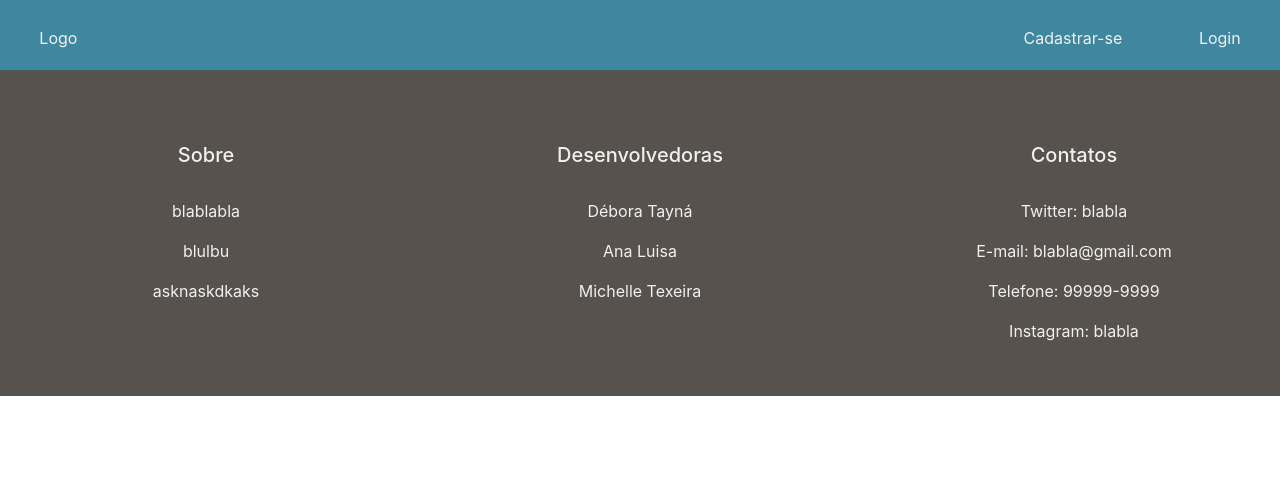
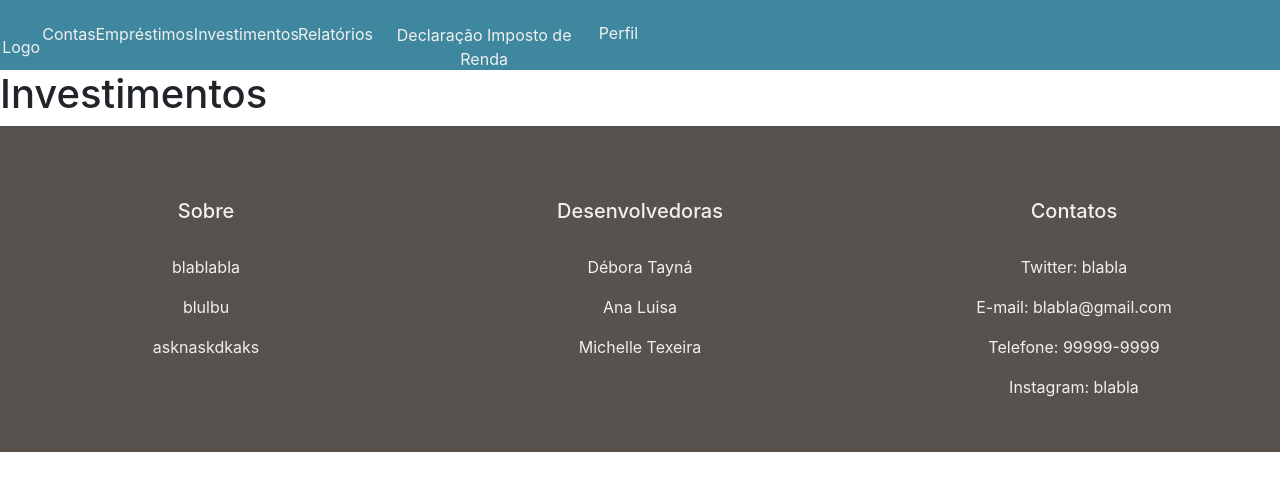
Before and after one commit to dtayna/FrontFinancas, a React (Create React App) app: page /investimentos in a window 1280 px wide. Shown: the top 490 px of the page. Built offline with nearby package versions, Linux system fonts and the light colour scheme.

Commit message:
inicio parte interna

```diff
--- a/public/index.html
+++ b/public/index.html
@@ -3,6 +3,9 @@
   <head>
     <meta charset="utf-8" />
     <link rel="icon" href="%PUBLIC_URL%/favicon.ico" />
+    <script src="https://code.jquery.com/jquery-3.3.1.slim.min.js" integrity="sha384-q8i/X+965DzO0rT7abK41JStQIAqVgRVzpbzo5smXKp4YfRvH+8abtTE1Pi6jizo" crossorigin="anonymous"></script>
+<script src="https://cdn.jsdelivr.net/npm/popper.js@1.14.7/dist/umd/popper.min.js" integrity="sha384-UO2eT0CpHqdSJQ6hJty5KVphtPhzWj9WO1clHTMGa3JDZwrnQq4sF86dIHNDz0W1" crossorigin="anonymous"></script>
+<script src="https://cdn.jsdelivr.net/npm/bootstrap@4.3.1/dist/js/bootstrap.min.js" integrity="sha384-JjSmVgyd0p3pXB1rRibZUAYoIIy6OrQ6VrjIEaFf/nJGzIxFDsf4x0xIM+B07jRM" crossorigin="anonymous"></script>
     <!-- CSS only -->
     <link href="https://cdn.jsdelivr.net/npm/bootstrap@5.2.2/dist/css/bootstrap.min.css" rel="stylesheet" integrity="sha384-Zenh87qX5JnK2Jl0vWa8Ck2rdkQ2Bzep5IDxbcnCeuOxjzrPF/et3URy9Bv1WTRi" crossorigin="anonymous">
     <meta name="viewport" content="width=device-width, initial-scale=1" />
--- a/src/App.js
+++ b/src/App.js
@@ -1,15 +1,13 @@
 import logo from './logo.svg';
 import './App.css';
 import './styles/Geral.css'
-import { PaginaSobre } from './components/PaginaSobre';
-import { PaginaLogin } from './components/PaginaLogin';
-import { PaginaCadastro} from './components/PaginaCadastro';
 import { PaginaExterna} from './components/PaginaExterna';
+import { PaginaInterna} from './components/PaginaInterna';
 import { MenuExterno } from "./components/MenuExterno";
 
 function App() {
   return (
-    <PaginaExterna/>
+    <PaginaInterna/>
   );
 }
 
--- a/src/components/MenuInterno.js
+++ b/src/components/MenuInterno.js
@@ -1,6 +1,8 @@
 import React, { ReactNode, useState } from "react";
 import { isDOMComponent } from "react-dom/test-utils";
 import { useForm } from "react-hook-form";
+import { PaginaPrincipal } from './PaginaPrincipal';
+import { PaginaInvestimentos} from './PaginaInvestimentos';
 import {
   BrowserRouter as Router,
   Switch,
@@ -15,23 +17,66 @@ export function MenuInterno() {
     <Router>
     <div className="row">
       <div className="menu-style">
-      <Link to="/sobre"><div className="menu-item left">
+        <nav class="navbar navbar-expand-lg" background-color="#3e879e;">
+        <Link to="/">
+          <div className="menu-item left">
             Logo
           </div>
         </Link>
-      <Link to="/"> <div className="menu-item right" onclick="">
-     Login
+        <button class="navbar-toggler" type="button" data-toggle="collapse" data-target="#navbarSupportedContent" aria-controls="navbarSupportedContent" aria-expanded="false" aria-label="Toggle navigation">
+          <span class="navbar-toggler-icon"></span>
+        </button>
+
+    <div class="collapse navbar-collapse" id="navbarSupportedContent">
+      <ul class="navbar-nav mr-auto">
+        <li class="nav-item active">
+          <div className="menu-item left">
+        <Link to="/">
+          <div className="menu-item left">
+            Contas
             </div>
         </Link>
-      <Link to="/cadastro"><div className="menu-item right" onclick="">
-      Cadastrar-se
-      </div></Link>
+        </div>
+        </li>
+        <li class="nav-item active">
+        <Link to="/"><div className="menu-item left">
+            Empréstimos
+            </div>
+        </Link>
+        </li>
+        <li class="nav-item active">
+        <Link to="/investimentos"><div className="menu-item left">
+            Investimentos
+            </div>
+        </Link>
+        </li>
+        <li class="nav-item active">
+        <Link to="/"><div className="menu-item left">
+            Relatórios
+            </div>
+        </Link>
+        </li>
+        <li className="nav-item active">
+        <Link to="/"><div className="menu-item left">
+            Declaração Imposto de Renda
+            </div>
+        </Link>
+        </li>
+
+        <li class="nav-item dropdown">
+            <Link to="/"><div className="menu-item left">
+                Perfil
+                </div>
+            </Link>
+        </li>
+      </ul>
+    </div>
+  </nav>
   </div>
   </div>
   <Routes>
-        <Route path='/sobre' element={<PaginaSobre/>}/>
-        <Route path='/' element={<PaginaLogin/>}/>
-        <Route path='/cadastro' element={<PaginaCadastro/>}/>
+          <Route path='/' element={<PaginaPrincipal/>}/>
+          <Route path='/investimentos' element={<PaginaInvestimentos/>}/>
     </Routes>
   </Router>
   );
--- /dev/null
+++ b/src/components/PaginaInterna.js
@@ -0,0 +1,19 @@
+import '../styles/Geral.css';
+import React, { ReactNode, useState } from "react";
+import { isDOMComponent } from "react-dom/test-utils";
+import { useForm } from "react-hook-form";
+import { MenuInterno } from './MenuInterno';
+import { PaginaPrincipal } from './PaginaPrincipal';
+import { Rodape } from './Rodape';
+
+export function PaginaInterna() {
+
+    return (
+      <div>
+        <MenuInterno/>
+        <Rodape/>
+      </div>
+    );
+  }
+
+  export default PaginaInterna;
--- /dev/null
+++ b/src/components/PaginaInvestimentos.js
@@ -0,0 +1,11 @@
+import '../styles/Geral.css';
+
+export function PaginaInvestimentos() {
+    return (
+      <div>
+          <h1>Investimentos</h1>
+      </div>
+    );
+  }
+
+  export default PaginaInvestimentos;
--- /dev/null
+++ b/src/components/PaginaPrincipal.js
@@ -0,0 +1,11 @@
+import '../styles/Geral.css';
+
+export function PaginaPrincipal() {
+    return (
+      <div>
+          <h1>principal</h1>
+      </div>
+    );
+  }
+
+  export default PaginaPrincipal;
--- a/src/styles/Menu.css
+++ b/src/styles/Menu.css
@@ -21,6 +21,24 @@
     border-radius: 10px;
 }
 
+.menu-item-interno{
+    margin-left: 1%;
+    margin-right: 1%;
+    padding: 1%;
+    text-align: center;
+    color: #f0f0f0;
+    border-radius: 10px;
+}
+
+.menu-espaco{
+    margin-left: 2%;
+    margin-right: 2%;
+    width: 20px;
+    text-align: center;
+    color: #f0f0f0;
+    border-radius: 10px;
+}
+
 .menu-item:active{
     background-color: #336e80;
 }
```
Lines whose indentation alone changed are shown as unchanged.
